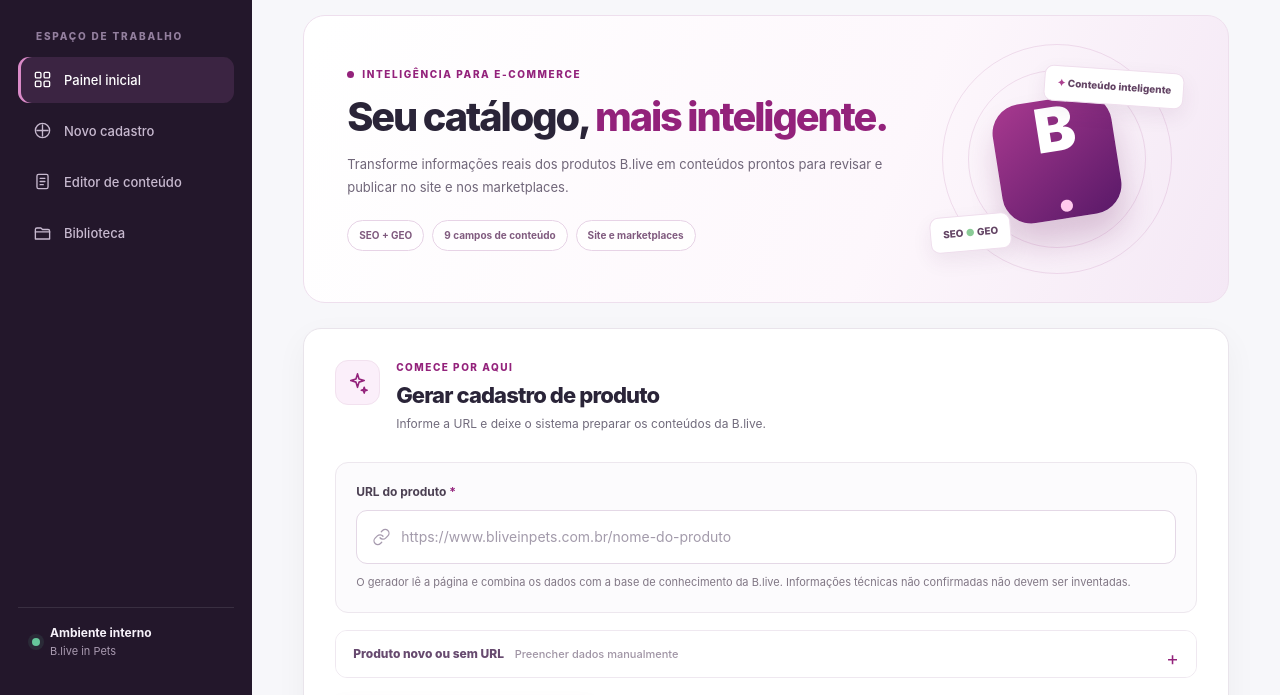
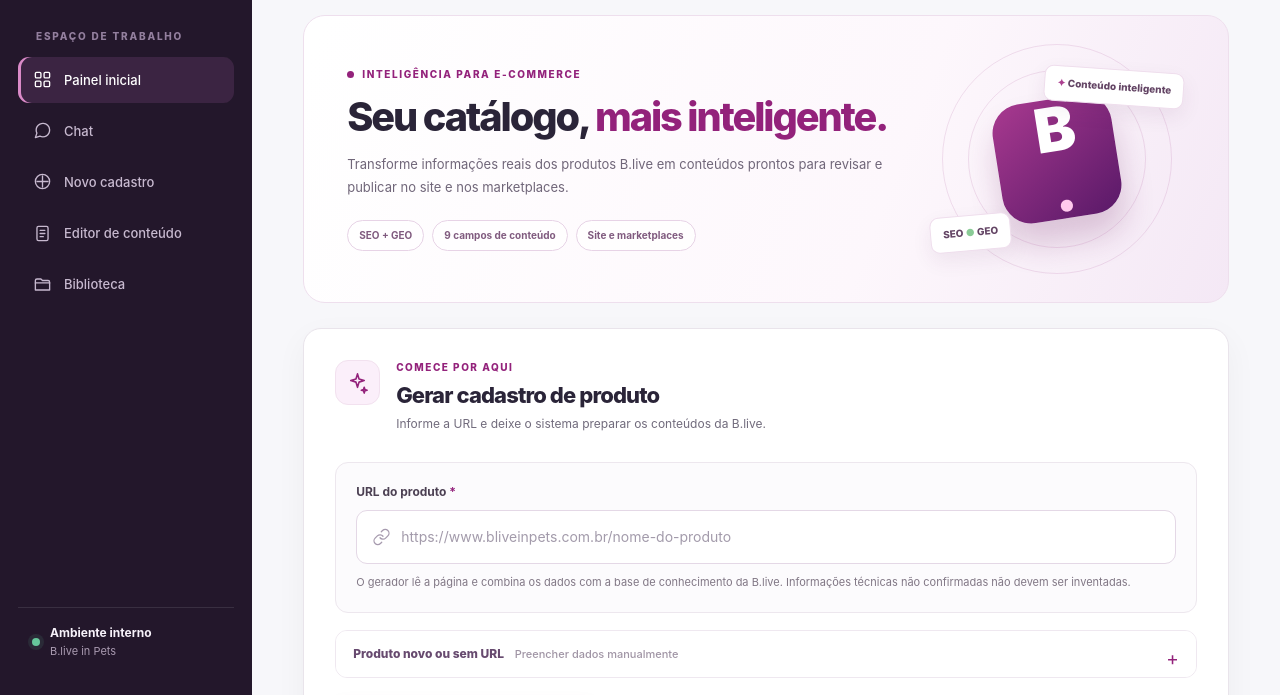
Before and after one commit to Mateuscorrealana/-Gerador-Inteligente-de-Produtos, a website: page index.html in a window 1280 px wide. Shown: the part 101-796 px from the top of the page. Drawn offline with Linux system fonts and the light colour scheme.

Commit message:
Adicionando icon chat no sidebar

```diff
--- a/index.html
+++ b/index.html
@@ -17,7 +17,8 @@
     <aside class="sidebar" aria-label="Menu principal">
       <a class="marca" href="#inicio" aria-label="B.live Intelligence - página inicial">
         <span class="marca-logo"><img src="/logo/images.jpg" alt="Logo B.live In Pets"></span>
-        <span class="marca-texto"><strong>B.live<span> Intelligence</span></strong><small>OTIMIZAÇÃO DE CADASTROS</small></span>
+        <span class="marca-texto"><strong>B.live<span> Intelligence</span></strong><small>OTIMIZAÇÃO DE
+            CADASTROS</small></span>
       </a>
 
       <div class="sidebar-grupo">
@@ -31,6 +32,13 @@
               <rect x="14" y="14" width="7" height="7" rx="1.5" />
             </svg>
             <span>Painel inicial</span>
+          </a>
+          <a class="menu-link" href="#Chat">
+              <svg viewBox="0 0 24 24" aria-hidden="true">
+                <path
+                  d="M21 11.5a8.4 8.4 0 0 1-.9 3.8 8.5 8.5 0 0 1-7.6 4.7 8.4 8.4 0 0 1-3.8-.9L3 21l1.9-5.7a8.4 8.4 0 0 1-.9-3.8 8.5 8.5 0 0 1 4.7-7.6 8.4 8.4 0 0 1 3.8-.9h.5a8.5 8.5 0 0 1 8 8v.5z" />
+              </svg>
+            <span>Chat</span>
           </a>
           <a class="menu-link" href="#entrada">
             <svg viewBox="0 0 24 24" aria-hidden="true">
@@ -65,7 +73,8 @@
     <div class="app-corpo">
       <!-- TOPO -->
       <header class="topbar">
-        <div class="topbar-trilha"><span>ESPAÇO DE TRABALHO</span><span class="separador">/</span><strong>OTIMIZAÇÃO DE CADASTROS</strong>
+        <div class="topbar-trilha"><span>ESPAÇO DE TRABALHO</span><span class="separador">/</span><strong>OTIMIZAÇÃO DE
+            CADASTROS</strong>
         </div>
         <button class="btn btn-topo" type="button" id="btnNovo">
           <svg viewBox="0 0 24 24" aria-hidden="true">
```
Also changed, not shown: chat.html (added, +12 -0 lines), css-principal/chat.css (added).
